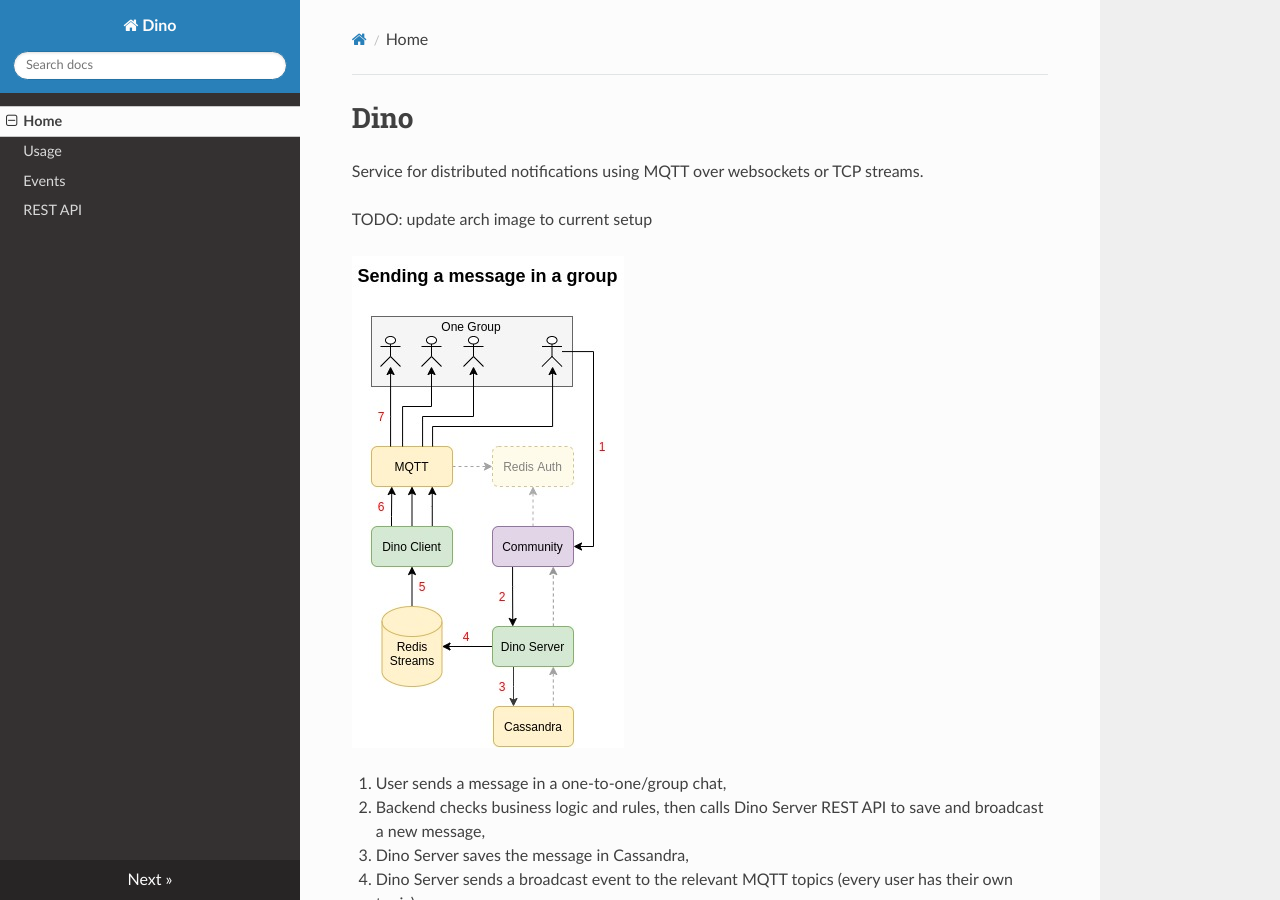
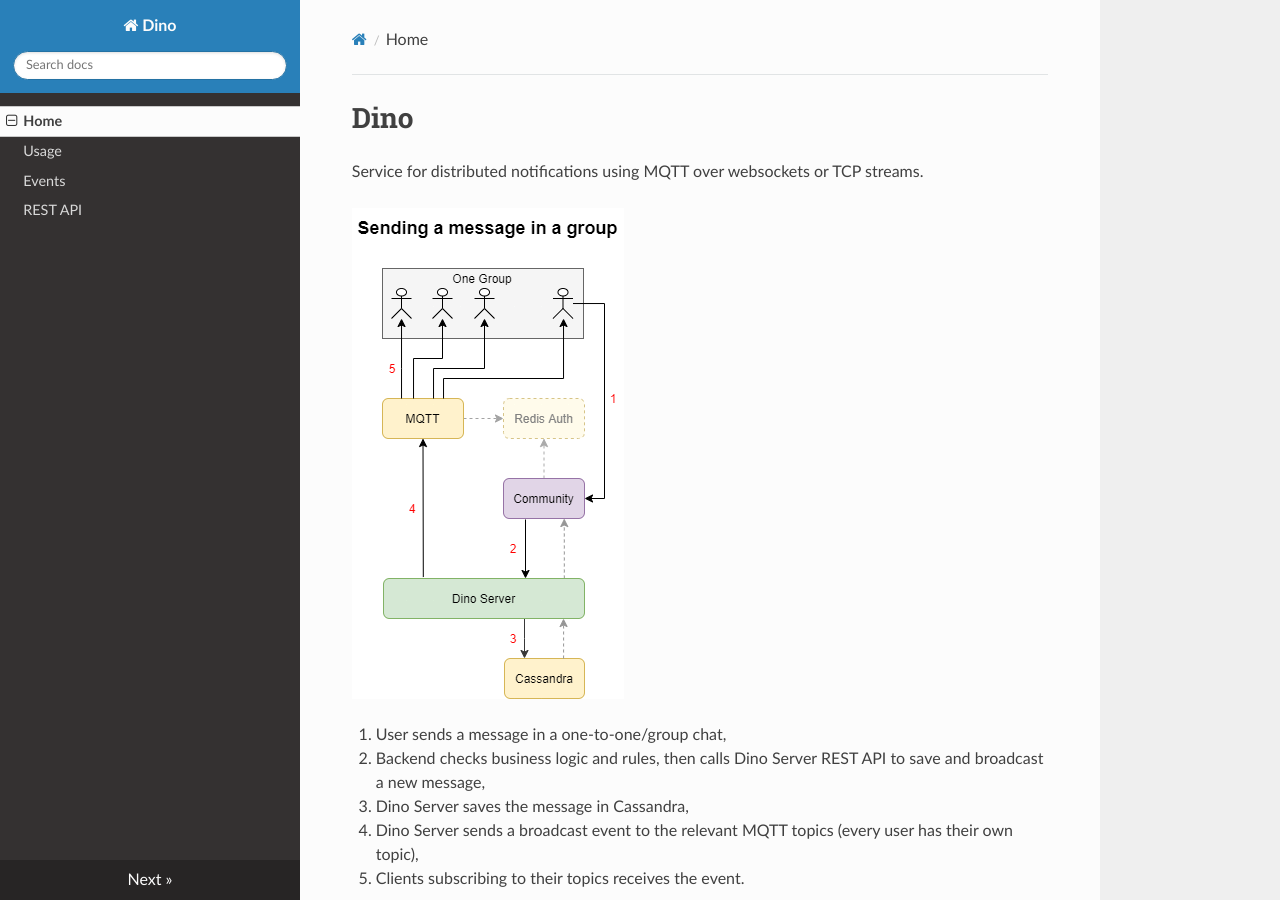
Before and after one commit to thenetcircle/dino-service, an MkDocs documentation site: the page built from docs/index.md, in a window 1280 px wide and 900 px high. Built offline with MkDocs 1.6.1, drawn with Linux system fonts in a browser that asks for light colours; nearby versions of some CDN libraries.

Commit message:
updated docs

```diff
--- a/docs/index.md
+++ b/docs/index.md
@@ -2,9 +2,7 @@
 
 Service for distributed notifications using MQTT over websockets or TCP streams.
 
-TODO: update arch image to current setup
-
-![Sending a message](images/send-to-group.jpg)
+![Sending a message](images/send-to-group.png)
 
 1. User sends a message in a one-to-one/group chat,
 2. Backend checks business logic and rules, then calls Dino Server REST API to save and broadcast a new message,
```
Also changed, not shown: docs/md/events.md (+1 -1 lines), docs/md/usage.md (+2 -0 lines), docs/images/send-to-group.jpg (deleted), docs/images/send-to-group.png (added), 1 other file.
